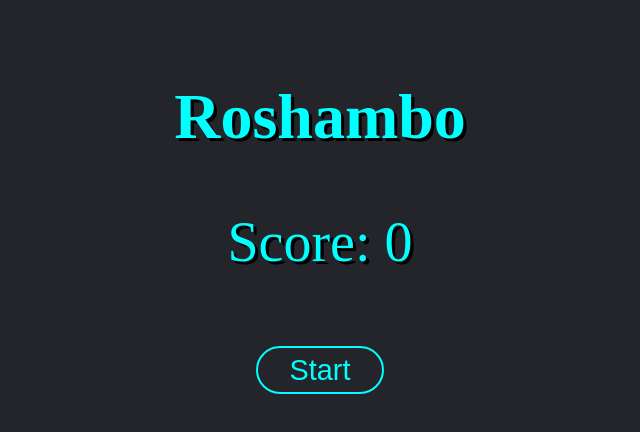
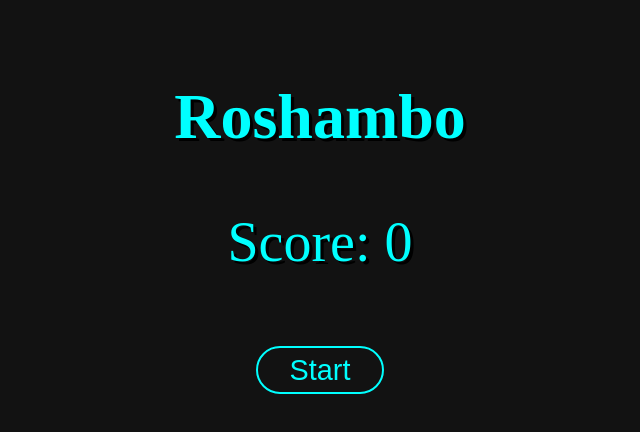
Before and after one commit to Harshit264/Projects, a browser extension: page Roshambo/App.html in a window 1280 px wide. Shown: the whole page, without its empty margins (320-960 px from the left). Drawn offline with Linux system fonts and the light colour scheme.

Commit message:
Design Update

```diff
--- a/Lead_Tracker/LeadTracker.css
+++ b/Lead_Tracker/LeadTracker.css
@@ -1,5 +1,5 @@
 :root{
-    --backcolor: rgba( 14.12%, 14.51% , 16.47%, 1);
+    --backcolor: #121212;
 }
 
 *{
--- a/Roshambo/App.css
+++ b/Roshambo/App.css
@@ -1,5 +1,5 @@
 :root{
-    --backcolor: #24252a;
+    --backcolor: #121212;
 }
 
 body{
--- a/Todo_App/todo.css
+++ b/Todo_App/todo.css
@@ -1,5 +1,5 @@
 :root{
-    --backcolor: #24252a;
+    --backcolor: #121212;
 }
 
 *{
```
